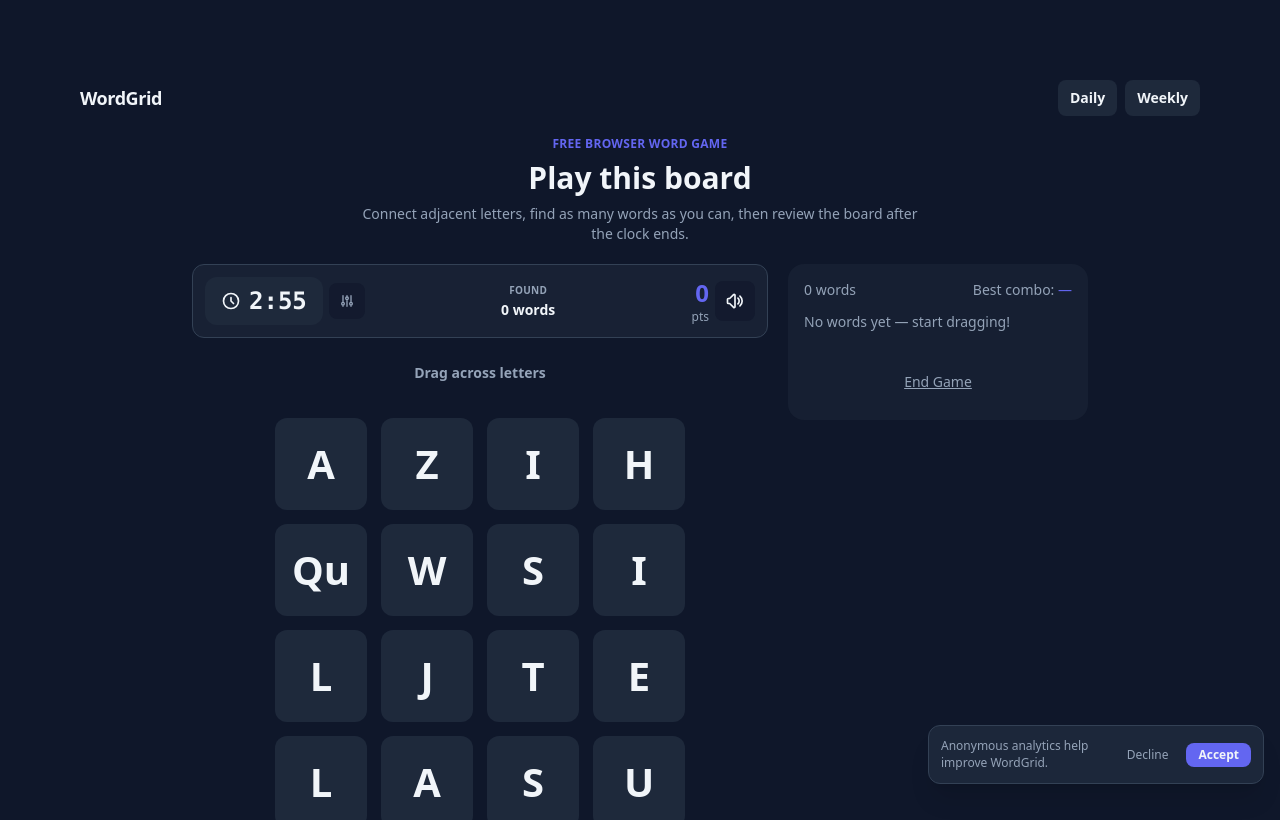
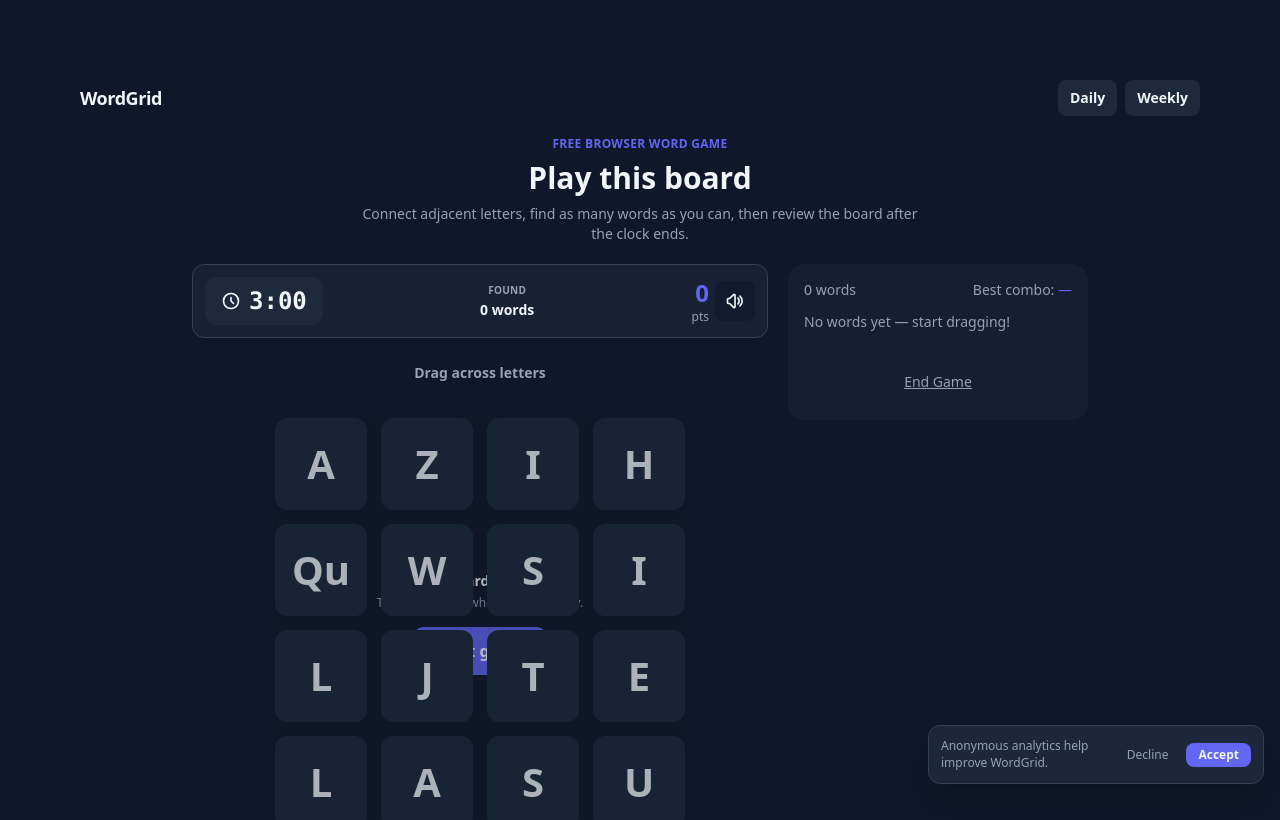
Before and after one commit to aieasygames-alt/wordgrid, a Next.js app: page / in a window 1280 px wide. Shown: the top 820 px of the page. Built offline with nearby package versions, Linux system fonts and the light colour scheme.

Commit message:
feat: require explicit homepage game start

```diff
--- a/src/app/HomeClient.tsx
+++ b/src/app/HomeClient.tsx
@@ -6,6 +6,7 @@ import ResultScreen from "@/components/ResultScreen";
 import Link from "next/link";
 import { generateGrid, Grid } from "@/lib/boggle";
 import { Trie } from "@/lib/dictionary";
+import { trackEvent } from "@/lib/analytics";
 
 interface FoundWord {
   word: string;
@@ -74,7 +75,12 @@ export default function HomeClient() {
         <p className="mx-auto mt-2 max-w-xl text-sm text-text-muted">Connect adjacent letters, find as many words as you can, then review the board after the clock ends.</p>
       </section>
       <div className="mb-6">
-        <GameBoard grid={grid} onComplete={handleComplete} />
+        <GameBoard
+          grid={grid}
+          startPaused
+          onStart={() => trackEvent("homepage_game_start_click", { board_size: grid.length })}
+          onComplete={handleComplete}
+        />
       </div>
       <section className="grid gap-3 sm:grid-cols-3">
         <Link href="/daily" className="border border-border bg-surface/50 p-4 transition hover:bg-surface">
--- a/src/components/GameBoard.tsx
+++ b/src/components/GameBoard.tsx
@@ -16,6 +16,8 @@ interface FoundWord {
 interface GameBoardProps {
   grid: Grid;
   initialDuration?: number;
+  startPaused?: boolean;
+  onStart?: () => void;
   onComplete?: (
     words: FoundWord[],
     totalScore: number,
@@ -37,7 +39,7 @@ const DURATION_OPTIONS = [
   { label: "Zen", value: 0 },
 ];
 
-export default function GameBoard({ grid, initialDuration, onComplete }: GameBoardProps) {
+export default function GameBoard({ grid, initialDuration, startPaused = false, onStart, onComplete }: GameBoardProps) {
   const boardSize = grid.length;
   const [selected, setSelected] = useState<CellPos[]>([]);
   const [isDragging, setIsDragging] = useState(false);
@@ -48,6 +50,7 @@ export default function GameBoard({ grid, initialDuration, onComplete }: GameBoa
   const [trie, setTrie] = useState<Trie | null>(null);
   const [dictError, setDictError] = useState(false);
   const [gameOver, setGameOver] = useState(false);
+  const [hasStarted, setHasStarted] = useState(!startPaused);
   const [muted, setMuted] = useState(false);
   const [duration, setDuration] = useState(initialDuration ?? 180);
   const [durationReady, setDurationReady] = useState(false);
@@ -98,13 +101,13 @@ export default function GameBoard({ grid, initialDuration, onComplete }: GameBoa
   }, []);
 
   useEffect(() => {
-    if (!durationReady || gameStartTrackedRef.current) return;
+    if (!durationReady || !hasStarted || gameStartTrackedRef.current) return;
     gameStartTrackedRef.current = true;
     trackEvent("game_start", {
       mode: duration === 0 ? "zen" : "timed",
       board_size: boardSize,
     });
-  }, [boardSize, duration, durationReady]);
+  }, [boardSize, duration, durationReady, hasStarted]);
 
   useEffect(() => {
     setMuted(localStorage.getItem(MUTE_KEY) === "1");
@@ -226,7 +229,7 @@ export default function GameBoard({ grid, initialDuration, onComplete }: GameBoa
 
   const handlePointerDown = (e: React.PointerEvent, r: number, c: number) => {
     if (e.button !== 0 && e.pointerType === "mouse") return;
-    if (gameOver) return;
+    if (gameOver || !hasStarted) return;
     e.preventDefault();
     setIsDragging(true);
     setSelected([{ row: r, col: c }]);
@@ -236,7 +239,7 @@ export default function GameBoard({ grid, initialDuration, onComplete }: GameBoa
 
   const handlePointerMove = useCallback(
     (e: PointerEvent) => {
-      if (!isDragging || gameOver) return;
+      if (!isDragging || gameOver || !hasStarted) return;
       const pos = getCellAt(e.clientX, e.clientY);
       if (!pos) return;
 
@@ -259,7 +262,7 @@ export default function GameBoard({ grid, initialDuration, onComplete }: GameBoa
         }
       }
     },
-    [isDragging, selected, getCellAt, gameOver, playSound]
+    [isDragging, selected, getCellAt, gameOver, hasStarted, playSound]
   );
 
   // P0-2: Submit on pointer up
@@ -329,6 +332,11 @@ export default function GameBoard({ grid, initialDuration, onComplete }: GameBoa
     setShowDurationPicker(false);
   };
 
+  const startGame = () => {
+    setHasStarted(true);
+    onStart?.();
+  };
+
   const totalScore = foundWords.reduce((s, w) => s + w.score, 0);
   const viewportSmall = viewportWidth < 640;
   const viewportWide = viewportWidth >= 1200;
@@ -391,7 +399,7 @@ export default function GameBoard({ grid, initialDuration, onComplete }: GameBoa
           <div className="grid w-full grid-cols-[auto_1fr_auto] items-center gap-2 rounded-xl border border-border bg-surface/60 p-2 sm:p-3">
             <div className="flex items-center gap-1.5">
               {duration > 0 ? (
-                <Timer seconds={duration} onExpire={finishGame} paused={gameOver} />
+                <Timer seconds={duration} onExpire={finishGame} paused={gameOver || !hasStarted} />
               ) : (
                 <div className="flex items-center gap-2 px-4 py-2 rounded-xl font-mono text-2xl font-bold bg-surface text-text">
                   <svg className="w-5 h-5" fill="none" stroke="currentColor" viewBox="0 0 24 24">
@@ -400,7 +408,7 @@ export default function GameBoard({ grid, initialDuration, onComplete }: GameBoa
                   <span>∞</span>
                 </div>
               )}
-              {!gameOver && (
+              {!gameOver && hasStarted && (
                 <div className="relative">
                   <button
                     onClick={() => setShowDurationPicker(!showDurationPicker)}
@@ -501,7 +509,7 @@ export default function GameBoard({ grid, initialDuration, onComplete }: GameBoa
           <div
             ref={boardRef}
             id="game-board"
-            className={`relative grid touch-none select-none transition-all duration-300 ${
+            className={`relative grid touch-none select-none transition-all duration-300 ${!hasStarted ? "opacity-70" : ""} ${
               comboBurst === 5
                 ? "scale-[1.03] drop-shadow-[0_0_28px_rgba(74,222,128,0.32)]"
                 : comboBurst === 3
@@ -516,6 +524,15 @@ export default function GameBoard({ grid, initialDuration, onComplete }: GameBoa
             role="grid"
             aria-label={`${boardSize} by ${boardSize} letter grid`}
           >
+            {!hasStarted && (
+              <div className="absolute inset-0 z-30 flex items-center justify-center rounded-xl bg-bg/65 p-5 text-center backdrop-blur-[1px]">
+                <div>
+                  <div className="text-sm font-semibold text-text">Your board is ready</div>
+                  <p className="mt-1 text-xs text-text-muted">The timer starts when you are ready.</p>
+                  <button onClick={startGame} className="mt-4 rounded-xl bg-primary px-6 py-3 font-semibold text-white transition hover:bg-primary-hover">Start game</button>
+                </div>
+              </div>
+            )}
             {comboBurst && (
               <div
                 className={`pointer-events-none absolute -inset-3 rounded-3xl opacity-80 blur-md ${
```
